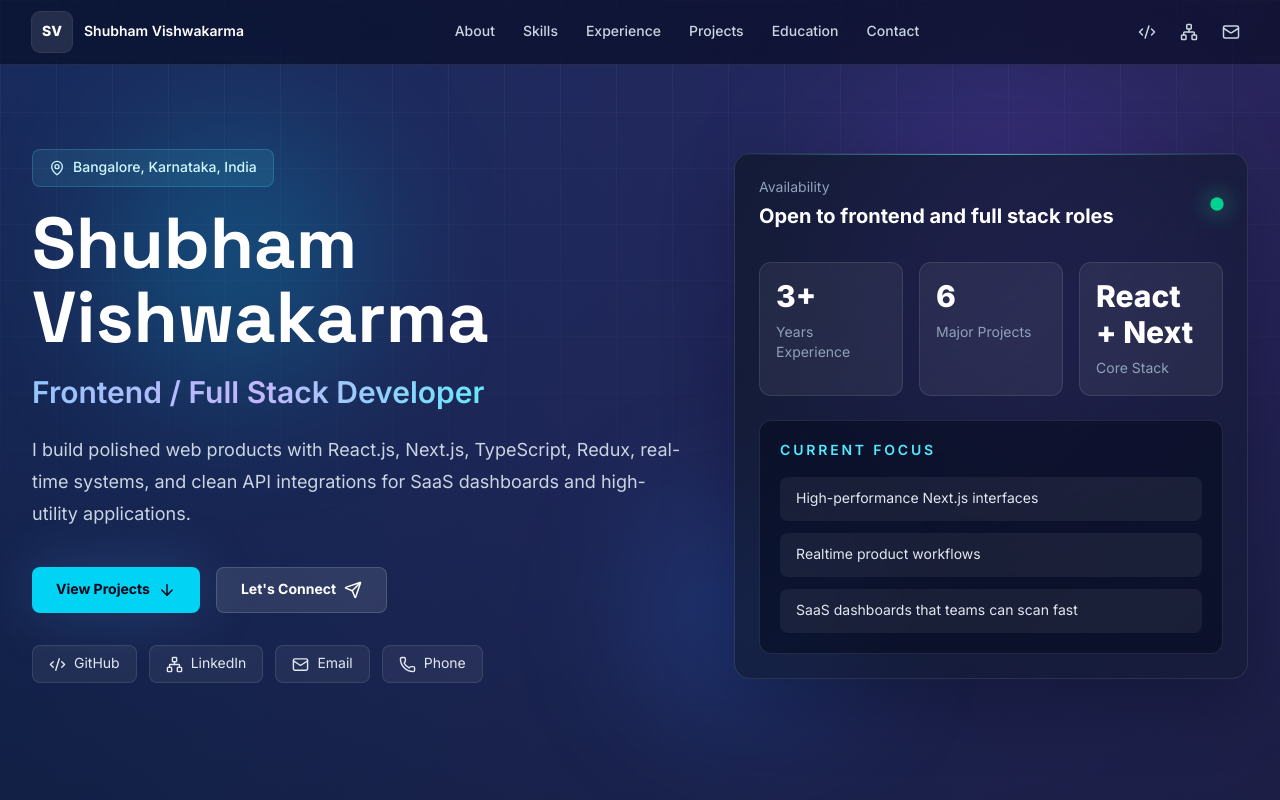
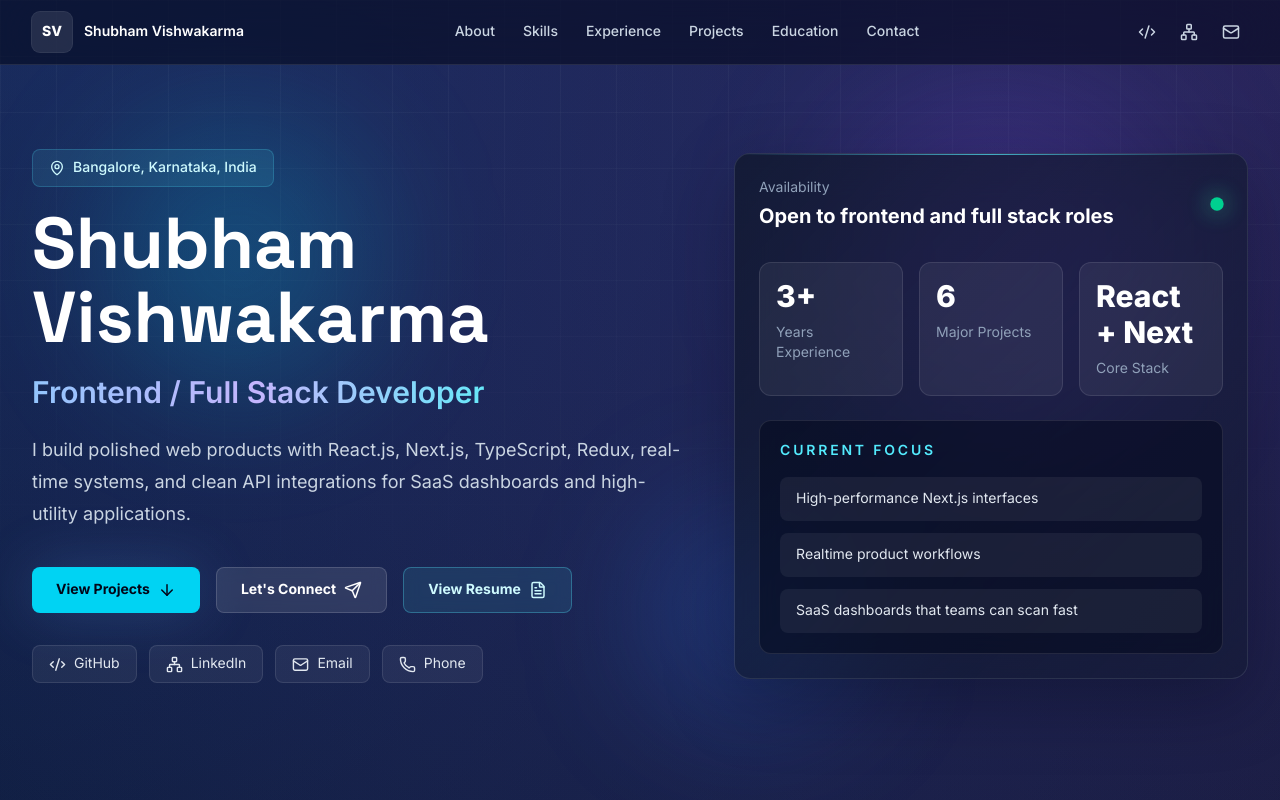
Before and after one commit to shubhamvdev/shubhamvdev.github.io, a Next.js app: page / in a window 1280 px wide. Shown: the top 800 px of the page. Built offline with nearby package versions, Linux system fonts and the light colour scheme.

Commit message:
Add resume button to hero section

```diff
--- a/components/Hero.tsx
+++ b/components/Hero.tsx
@@ -2,7 +2,7 @@
 
 import { motion } from "framer-motion";
 import type { Variants } from "framer-motion";
-import { ArrowDown, Code2, Mail, MapPin, Network, Phone, Send } from "lucide-react";
+import { ArrowDown, Code2, FileText, Mail, MapPin, Network, Phone, Send } from "lucide-react";
 import { owner, stats } from "@/lib/data";
 
 const easeOutExpo = [0.16, 1, 0.3, 1] as const;
@@ -68,7 +68,7 @@ export default function Hero() {
             systems, and clean API integrations for SaaS dashboards and high-utility applications.
           </motion.p>
 
-          <motion.div variants={item} className="mt-9 flex flex-col gap-4 sm:flex-row">
+          <motion.div variants={item} className="mt-9 flex flex-col gap-4 sm:flex-row sm:flex-wrap">
             <motion.a
               whileHover={{ y: -3, scale: 1.02 }}
               whileTap={{ scale: 0.98 }}
@@ -86,6 +86,17 @@ export default function Hero() {
             >
               Let&apos;s Connect
               <Send size={18} />
+            </motion.a>
+            <motion.a
+              whileHover={{ y: -3, scale: 1.02 }}
+              whileTap={{ scale: 0.98 }}
+              href={owner.resume}
+              target="_blank"
+              rel="noopener noreferrer"
+              className="inline-flex items-center justify-center gap-2 rounded-lg border border-cyan-300/30 bg-cyan-300/10 px-6 py-3 text-sm font-bold text-cyan-100 backdrop-blur transition hover:border-cyan-300/60 hover:bg-cyan-300/20 hover:text-white"
+            >
+              View Resume
+              <FileText size={18} />
             </motion.a>
           </motion.div>
 
--- a/lib/data.ts
+++ b/lib/data.ts
@@ -20,6 +20,8 @@ export const owner = {
   phone: "+91 9301479635",
   github: "https://github.com/shubhamvdev",
   linkedin: "https://www.linkedin.com/in/devshubhamvsv",
+  resume:
+    "https://drive.google.com/file/d/1CxX2CAFBQO6Tiur7Z2BTf7xGe51e3eYy/view?usp=sharing",
 };
 
 export const navItems = [
```
